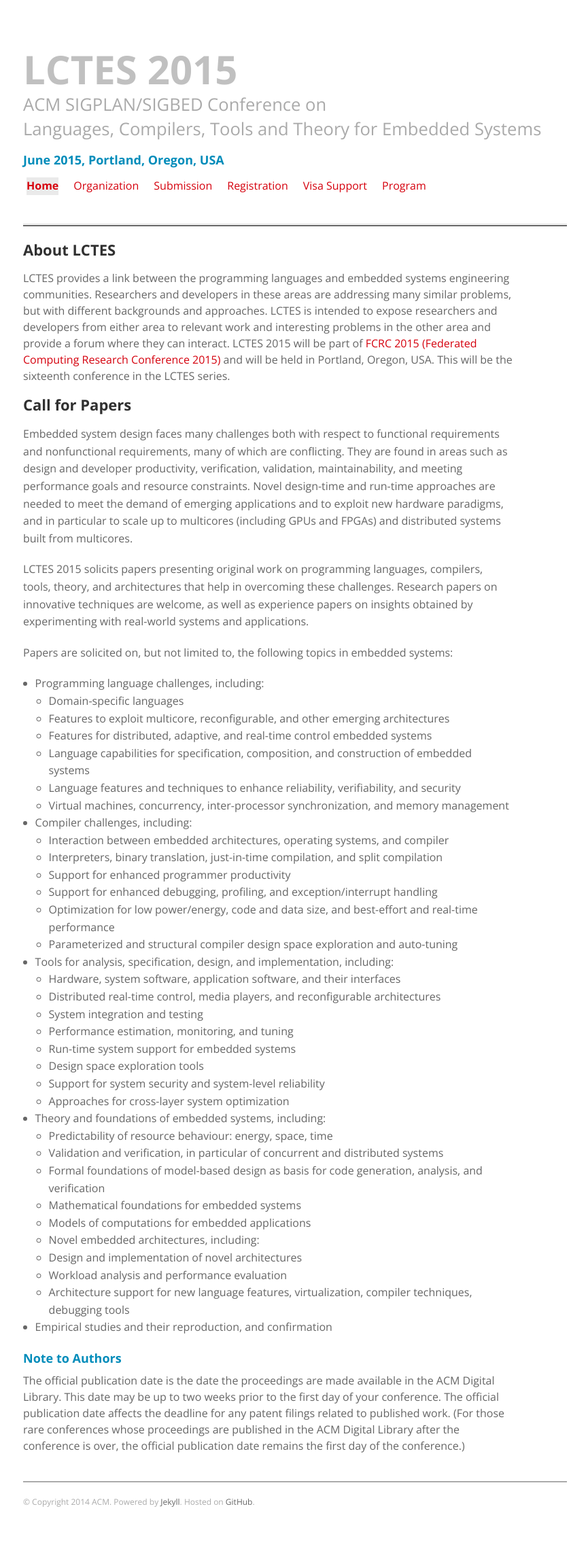
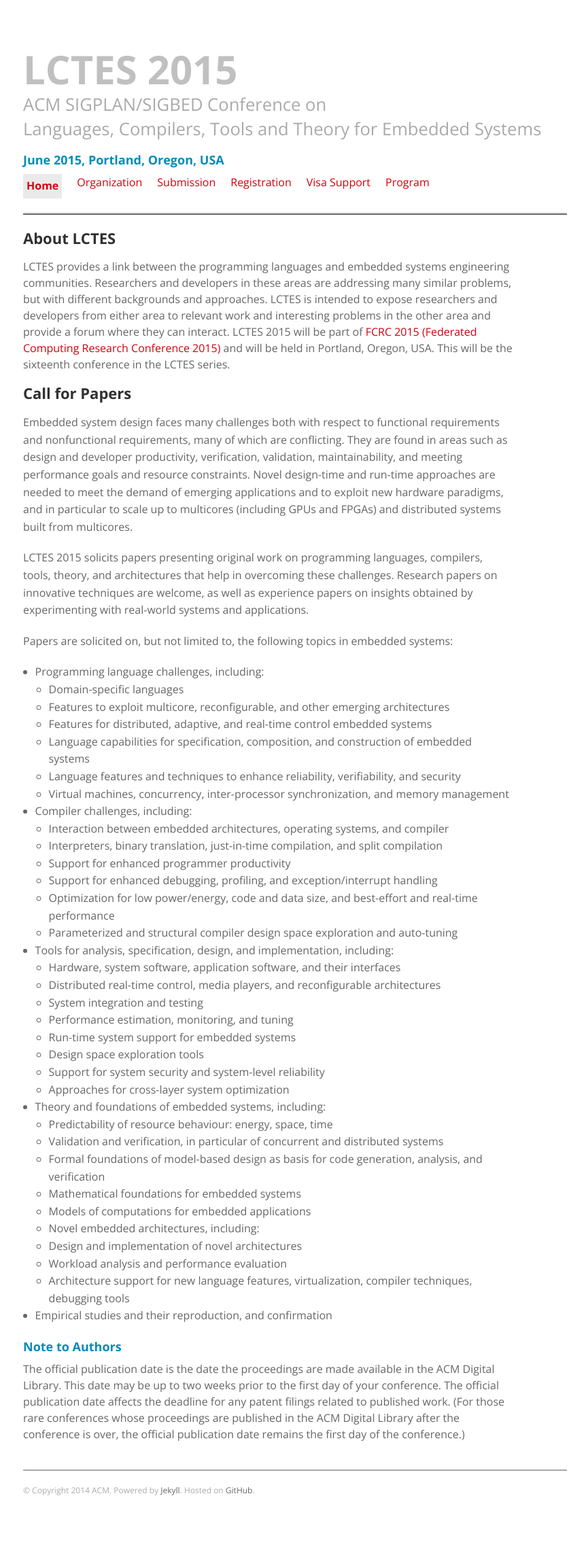
Before and after one commit to GSathish/lctes2015, a Jekyll site: the page built from index.html, in a window 1280 px wide. Shown: the whole page at 68% size, without its empty margins (26-891 px from the left). Built offline with Jekyll 4.4.1, drawn with Linux system fonts in a browser that asks for light colours.

Commit message:
Update stylesheet.css

```diff
--- a/stylesheets/stylesheet.css
+++ b/stylesheets/stylesheet.css
@@ -169,14 +169,11 @@ header h2 {
   margin-top: 0;
 }
 
-nav {
-  padding: 5px;
-}
-
 nav .active {
   font-weight: bold;
   /* border-bottom: 2px solid #333; */
   background: #eaeaea;
+  padding: 5px;
 }
 
 /* #Footer
```
